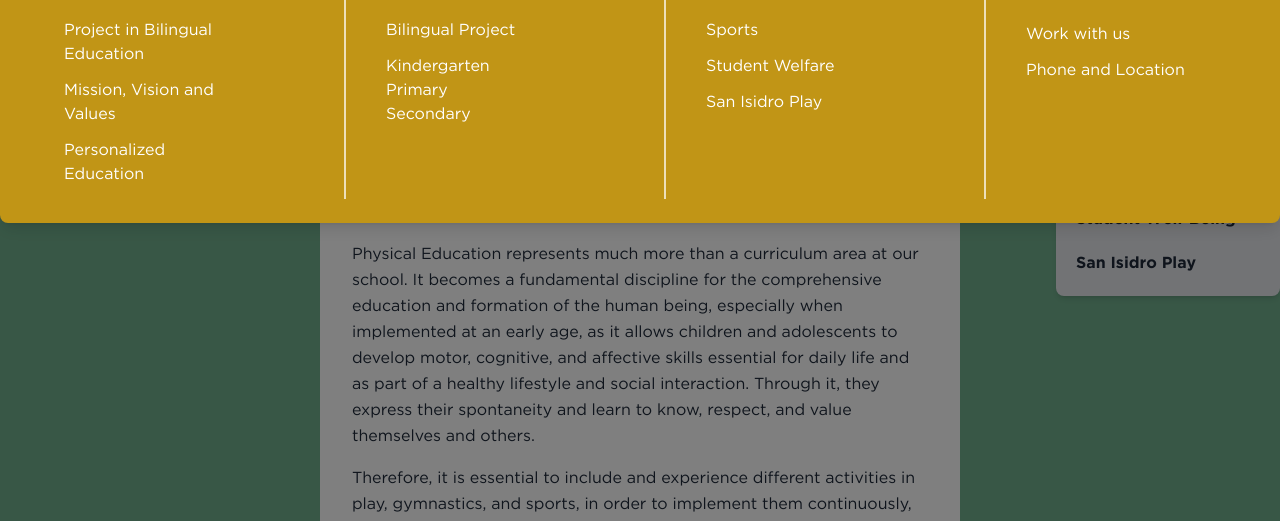
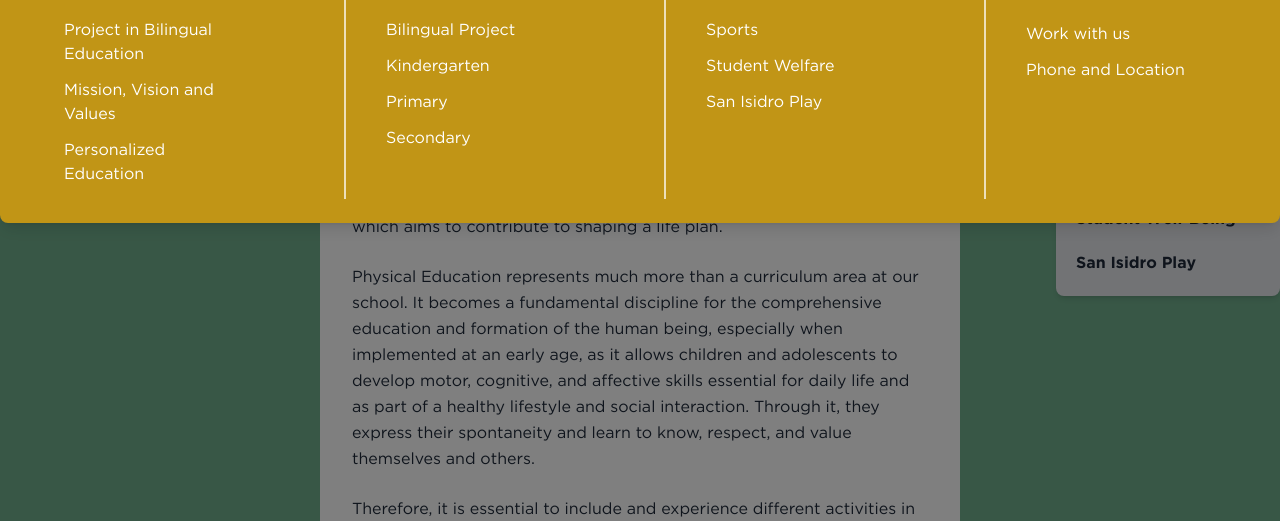
Before and after one commit to LautaroPairuna/San-Isidro-College, a Next.js app: page /en/vida-estudiantil-mas-info in a window 1280 px wide. Both pictures are taken after a click on the button "☰ MENÚ". Shown: the part 161-682 px from the top of the page. Built offline with nearby package versions, Linux system fonts and the light colour scheme; no server answers; the database is empty; a web font is replaced by a local one.

Commit message:
feat: mejorar estilos y textos en las secciones académicas y de vida estudiantil

```diff
--- a/src/app/(public)/[locale]/academicos-mas-info/page.tsx
+++ b/src/app/(public)/[locale]/academicos-mas-info/page.tsx
@@ -21,7 +21,7 @@ export default function AcademicosMasInfoPage() {
           {/* CONTENIDO PRINCIPAL */}
           <h2
             id="proyecto"
-            className="text-3xl md:text-4xl font-bold uppercase leading-tight mb-6"
+            className="text-4xl md:text-5xl font-bold leading-tight mb-6 text-shadow-bold-movil"
           >
             {t('proyectoTitulo')}
           </h2>
@@ -38,7 +38,7 @@ export default function AcademicosMasInfoPage() {
 
           {/* Inglés, Indispensable */}
           <div className="space-y-4 mt-10">
-            <h3 className="text-2xl md:text-3xl font-bold uppercase mb-4 text-gray-800">
+            <h3 className="text-3xl md:text-4xl font-bold mb-4 text-gray-800 text-shadow-bold-movil">
               {t('inglesTitulo')}
             </h3>
             <p>{t('ingles.p1')}</p>
@@ -48,8 +48,8 @@ export default function AcademicosMasInfoPage() {
           </div>
 
           {/* Kindergarten */}
-          <div className="space-y-4 mt-10 relative" id="kindergarten">
-            <h3 className="text-2xl md:text-3xl font-bold uppercase mb-4 text-gray-800">
+          <div className="space-y-4 mt-32 relative" id="kindergarten">
+            <h3 className="text-4xl md:text-5xl font-bold mb-4 text-gray-800 text-shadow-bold-movil">
               {t('kindergarten.titulo')}
             </h3>
             <p>{t('kindergarten.p1')}</p>
@@ -90,8 +90,8 @@ export default function AcademicosMasInfoPage() {
           </div>
 
           {/* Primary */}
-          <div id="primary" className="space-y-4 relative mt-10">
-            <h3 className="text-2xl md:text-3xl font-bold uppercase mb-4 text-gray-800">
+          <div id="primary" className="space-y-4 relative mt-32">
+            <h3 className="text-4xl md:text-5xl font-bold mb-4 text-gray-800 text-shadow-bold-movil">
               {t('primary.titulo')}
             </h3>
             <p className="font-bold leading-relaxed text-gray-800 mb-4 text-xl">
@@ -123,8 +123,8 @@ export default function AcademicosMasInfoPage() {
           </div>
 
           {/* Secondary */}
-          <div id="secondary" className="space-y-4 mt-10">
-            <h3 className="text-2xl md:text-3xl font-bold uppercase my-6 text-gray-800">
+          <div id="secondary" className="space-y-4 mt-32">
+            <h3 className="text-4xl md:text-5xl font-bold my-6 text-gray-800 text-shadow-bold-movil">
               {t('secondary.titulo')}
             </h3>
             <h4 className="font-bold text-xl">{t('secondary.subtitulo')}</h4>
--- a/src/app/(public)/[locale]/colegio/page.tsx
+++ b/src/app/(public)/[locale]/colegio/page.tsx
@@ -24,7 +24,7 @@ const ColegioPage: NextPage = () => {
           {/* TITULO PRINCIPAL */}
           <h2
             id="proyecto"
-            className="text-3xl md:text-4xl font-bold uppercase leading-tight mb-6"
+            className="text-4xl md:text-5xl font-bold leading-tight mb-6 text-shadow-bold-movil"
           >
             {t("proyectoTitle")}
           </h2>
@@ -39,7 +39,7 @@ const ColegioPage: NextPage = () => {
           </div>
 
           {/* INSTALACIONES */}
-          <h3 className="text-2xl md:text-3xl font-bold uppercase mt-10 my-4 text-gray-800">
+          <h3 className="text-4xl md:text-5xl font-bold mt-32 my-4 text-gray-800 text-shadow-bold-movil">
             {t("instalacionesTitle")}
           </h3>
           <VideoEmbed
@@ -50,7 +50,7 @@ const ColegioPage: NextPage = () => {
           {/* MISIÓN */}
           <h3
             id="mision"
-            className="text-2xl md:text-3xl font-bold uppercase my-4 text-gray-800"
+            className="text-4xl md:text-5xl font-bold my-4 mt-32 text-gray-800 text-shadow-bold-movil"
           >
             {t("misionTitle")}
           </h3>
@@ -61,7 +61,7 @@ const ColegioPage: NextPage = () => {
           {/* VISIÓN */}
           <h3
             id="vision"
-            className="text-2xl md:text-3xl font-bold uppercase my-4 text-gray-800"
+            className="text-4xl md:text-5xl font-bold my-4 mt-32 text-gray-800 text-shadow-bold-movil"
           >
             {t("visionTitle")}
           </h3>
@@ -75,7 +75,7 @@ const ColegioPage: NextPage = () => {
           {/* VALORES */}
           <h3
             id="valores"
-            className="text-2xl md:text-3xl font-bold uppercase my-6 text-gray-800"
+            className="text-4xl md:text-5xl font-bold my-6 mt-32 text-gray-800 text-shadow-bold-movil"
           >
             {t("valoresTitle")}
           </h3>
@@ -92,7 +92,7 @@ const ColegioPage: NextPage = () => {
           {/* EDUCACIÓN PERSONALIZADA */}
           <h3
             id="educacion-personalizada"
-            className="text-2xl md:text-3xl font-bold uppercase mb-2 text-gray-800"
+            className="text-4xl md:text-5xl font-bold mb-2 mt-32 text-gray-800 text-shadow-bold-movil"
           >
             {t("educacionPersonalizadaTitle")}
           </h3>
--- a/src/app/(public)/[locale]/vida-estudiantil-mas-info/page.tsx
+++ b/src/app/(public)/[locale]/vida-estudiantil-mas-info/page.tsx
@@ -18,22 +18,24 @@ export default function DeportesMasInfoPage() {
         {/* CONTENEDOR CENTRAL CON FONDO BLANCO */}
         <div className="relative max-w-[1000px] mx-auto bg-white min-h-screen px-8 pb-8 pt-60">
           {/* CONTENIDO PRINCIPAL */}
+          <div>
             <h2
               id="proyecto"
-            className="text-3xl md:text-4xl font-bold uppercase leading-tight mb-6"
+              className="text-4xl md:text-5xl font-bold leading-tight mb-6 text-shadow-bold-movil"
             >
               {t('proyectoTitle')}
             </h2>
-          {/* TEXTO INTRODUCTORIO */}
-          <div className="space-y-4 leading-relaxed text-gray-800">
+            {/* Deportes */}
+            <div className="space-y-6 leading-relaxed text-gray-800" id="deportes">
               <p>{t('intro.p1')}</p>
               <p>{t('intro.p2')}</p>
               <p>{t('intro.p3')}</p>
             </div>
+          </div>
 
           {/* Bienestar estudiantil */}
-          <div className="space-y-4">
-            <h3 className="text-2xl md:text-3xl font-bold uppercase mt-10 mb-4 text-gray-800">
+          <div className="space-y-4 pt-20" id="bienestar">
+            <h3 className="text-4xl md:text-5xl font-bold mt-10 mb-4 text-gray-800 text-shadow-bold-movil">
               {t('bienestar.title')}
             </h3>
             <p>{t('bienestar.p1')}</p>
@@ -52,10 +54,10 @@ export default function DeportesMasInfoPage() {
             </h3>
             <ul className="space-y-5">
               <li className="font-bold">
-                <SmoothLink href="#proyecto">{t('aside.deportes')}</SmoothLink>
+                <SmoothLink href="#deportes">{t('aside.deportes')}</SmoothLink>
               </li>
               <li className="font-bold">
-                <SmoothLink href="#proyecto">{t('aside.vidaEstudiantil')}</SmoothLink>
+                <SmoothLink href="#bienestar">{t('aside.vidaEstudiantil')}</SmoothLink>
               </li>
               <li className="font-bold">
                 <SmoothLink href="#proyecto">{t('aside.play')}</SmoothLink>
--- a/src/app/(public)/[locale]/vida-estudiantil/page.tsx
+++ b/src/app/(public)/[locale]/vida-estudiantil/page.tsx
@@ -108,7 +108,7 @@ export default function DeportesPage() {
   return (
     <div id="container">
       {/* ═════════════ SECCIÓN 1 — HERO ═════════════ */}
-      <section className="relative w-full h-auto grid grid-cols-12 overflow-hidden">
+      <section className="relative w-full h-auto grid grid-cols-12 overflow-hidden" id="deportes">
         {/* --- COLUMNA VERDE ------------------------------------------------ */}
         <div className="col-span-12 md:col-span-4 bg-[#71af8d] relative flex justify-center items-center px-4 md:px-16">
           {/* Forma decorativa móvil */}
@@ -211,7 +211,6 @@ export default function DeportesPage() {
 
       {/* ═════════════ SECCIÓN 2 — RUGBY & HOCKEY ═════════════ */}
       <section
-        id="deportes"
         className="relative w-full max-w-[1200px] h-auto pt-96 md:py-10 bg-white mx-auto overflow-hidden"
       >
         <Image
@@ -429,7 +428,7 @@ export default function DeportesPage() {
               </p>
               <div className="text-center mt-5">
                 <Link
-                  href="/deportes-mas-info"
+                  href="/vida-estudiantil-mas-info/#bienestar"
                   className="text-[#1e804b] font-semibold hover:underline"
                 >
                   {t('vida.readMore')}
@@ -494,7 +493,7 @@ export default function DeportesPage() {
               </p>
               <div className="mt-5">
                 <Link
-                  href="/deportes-mas-info"
+                  href="/vida-estudiantil-mas-info/#bienestar"
                   className="text-[#1e804b] font-semibold hover:underline"
                 >
                   {t('vida.readMore')}
--- a/src/app/globals.css
+++ b/src/app/globals.css
@@ -74,7 +74,7 @@ body {
 
 .text-shadow-bold-movil {
     text-shadow:
-    3px 4px 0px #c19516;
+    -5px 1px 0px #c19516;
     color: #294161;
 }
 
--- a/src/components/Header.tsx
+++ b/src/components/Header.tsx
@@ -287,9 +287,29 @@ const Header: React.FC = () => {
                       href={`/${locale}/academicos#kindergarten`}
                       id="kindergarten-link"
                       onClick={handleNavClick}
-                      className="block hover:underline my-3 max-w-[140px]"
+                      className="block hover:underline my-3"
                     >
-                      {locale === "es" ? "Kindergarten Primary Secondary" : "Kindergarten Primary Secondary"}
+                      {locale === "es" ? "Kindergarten" : "Kindergarten"}
+                    </Link>
+                  </li>
+                  <li>
+                    <Link
+                      href={`/${locale}/academicos#primary`}
+                      id="primary-link"
+                      onClick={handleNavClick}
+                      className="block hover:underline my-3"
+                    >
+                      {locale === "es" ? "Primary" : "Primary"}
+                    </Link>
+                  </li>
+                  <li>
+                    <Link
+                      href={`/${locale}/academicos#secondary`}
+                      id="secondary-link"
+                      onClick={handleNavClick}
+                      className="block hover:underline my-3"
+                    >
+                      {locale === "es" ? "Secondary" : "Secondary"}
                     </Link>
                   </li>
                 </ul>
@@ -336,9 +356,11 @@ const Header: React.FC = () => {
                   {locale === "es" ? "Contacto" : "Contact"}
                 </h2>
                 <Link
-                  href={`/${locale}/#contacto`}
+                  href="mailto:cv@colegiosanisidrosalta.edu.ar"
                   onClick={handleNavClick}
                   className="block hover:underline my-3 max-w-[180px]"
+                  target="_blank"
+                  rel="noopener noreferrer"
                 >
                   {locale === "es" ? "Trabaja con nosotros" : "Work with us"}
                 </Link>
```
Also changed, not shown: src/messages/es.json (+6 -6 lines), 1 other file (tests, documents, lock files or other folders). Lines whose indentation alone changed are shown as unchanged.
